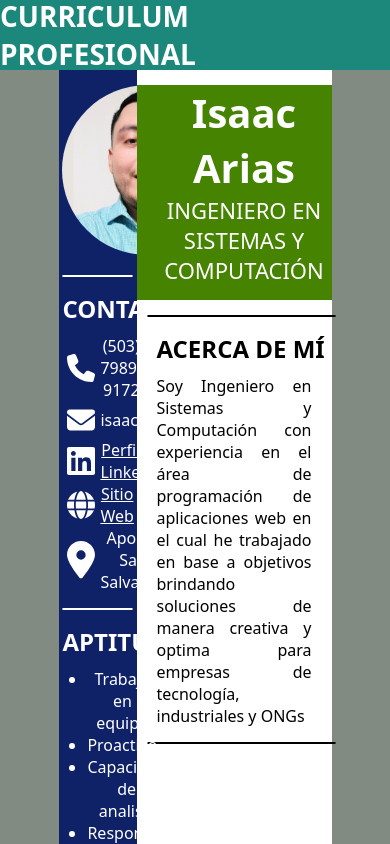
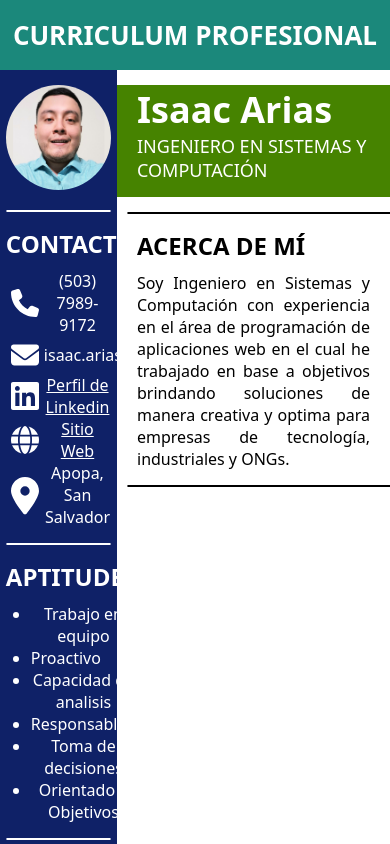
Before and after one commit to Isaac953/curriculum_isaac, a Next.js app: page / in a window 390 px wide. Shown: the top 844 px of the page. Built offline with nearby package versions, Linux system fonts and the light colour scheme.

Commit message:
CV_12: Implementación de github pages y comienzo de diseño responsivo

```diff
--- a/src/app/components/Layout.scss
+++ b/src/app/components/Layout.scss
@@ -18,7 +18,7 @@ header {
   justify-content: center;
 
   h1 {
-    font-size: 32px;
+    font-size: 30px;
 
     a {
       color: $textColor;
@@ -33,7 +33,7 @@ header {
 /*Start Main Styles*/
 main {
   position: relative;
-  min-height: 200vh;
+  height: 200vh;
   background-color: $mainColor;
   color: $textColor;
   @include row;
@@ -42,7 +42,7 @@ main {
 /*End Main Styles*/
 
 .main-contact {
-  min-height: inherit;
+  height: inherit;
   width: 20vw;
   // border: 1px solid green;
   background-color: $contactColor;
@@ -63,7 +63,7 @@ hr {
 }
 
 .main-experience {
-  min-height: inherit;
+  height: inherit;
   width: 50vw;
   // border: 1px solid yellow;
   background-color: $textColor;
@@ -114,7 +114,7 @@ footer {
     height: 75px;
 
     h1 {
-      font-size: 30px;
+      font-size: 28px;
     }
   }
 
@@ -123,6 +123,13 @@ footer {
   /*Start Main Styles*/
   main {
     min-height: 150vh;
+    .main-contact {
+      width: 25%;
+    }
+
+    .main-experience {
+      width: 60%;
+    }
   }
 
   /*End Main Styles*/
@@ -148,7 +155,7 @@ footer {
     height: 70px;
 
     h1 {
-      font-size: 28px;
+      font-size: 26px;
     }
   }
 
@@ -157,6 +164,13 @@ footer {
   /*Start Main Styles*/
   main {
     min-height: 115vh;
+    .main-contact {
+      width: 30%;
+    }
+
+    .main-experience {
+      width: 70%;
+    }
   }
 
   /*End Main Styles*/
--- a/src/app/components/Main.js
+++ b/src/app/components/Main.js
@@ -11,8 +11,7 @@ import { SoftSkills } from "./cards/05_softskils/SoftSkills";
 export const Main = () => {
   return (
     <main>
-
-    <section className="main-contact">
+      <section className="main-contact">
         <Photo />
         <hr></hr>
         <Contact />
@@ -26,11 +25,8 @@ export const Main = () => {
         <About />
         <hr className="hr-bg"></hr>
       </section>
-
     </main>
-
   );
-
 };
 
 // const root = createRoot(document.getElementById('root'));
--- a/src/app/components/cards/01_photo/Photo.scss
+++ b/src/app/components/cards/01_photo/Photo.scss
@@ -10,3 +10,21 @@
     margin: 15px 0px;
     border-radius: 50%;
 }
+
+/* Start Media Queries Screens 768px and 1023px */
+@media screen and (min-width: 768px) and (max-width: 1023px) {
+    .photo-card img{
+        width: 90%;
+    }
+  }
+
+  /* End Media Queries Screens 768px and 1023px */
+
+  /* Start Media Queries Screens 767px */
+  @media screen and (max-width: 767px) {
+    .photo-card img{
+        width: 100%;
+    }
+  }
+
+  /* End Media Queries Screens 767px */
--- a/src/app/components/cards/03_Profile/Profile.scss
+++ b/src/app/components/cards/03_Profile/Profile.scss
@@ -19,5 +19,34 @@
     }
     .title{
         font-size: 22px;
+        text-align: left;
     }
 }
+
+/* Start Media Queries Screens 768px and 1023px */
+@media screen and (min-width: 768px) and (max-width: 1023px) {
+    .profile-card {
+        .name{
+            font-size: 38px;
+        }
+        .title{
+            font-size: 20px;
+        }
+    }
+  }
+
+  /* End Media Queries Screens 768px and 1023px */
+
+  /* Start Media Queries Screens 767px */
+  @media screen and (max-width: 767px) {
+    .profile-card {
+        .name{
+            font-size: 36px;
+        }
+        .title{
+            font-size: 18px;
+        }
+    }
+  }
+
+  /* End Media Queries Screens 767px */
--- a/src/app/components/cards/04_about/About.js
+++ b/src/app/components/cards/04_about/About.js
@@ -5,7 +5,7 @@ export const About = () => {
   const title = "ACERCA DE MÍ";
   const description ="Soy Ingeniero en Sistemas y Computación con experiencia en el área de programación de aplicaciones web \
    en el cual he trabajado en base a objetivos brindando soluciones de manera creativa y optima para empresas de tecnología, \
-    industriales y ONGs";
+    industriales y ONGs.";
   return (
     <section className="about-card">
       <h2>{title}</h2>
```
Also changed, not shown: src/app/components/cards/02_contact/Contact.scss (+14 -0 lines), 1 other file (tests, documents, lock files or other folders).
